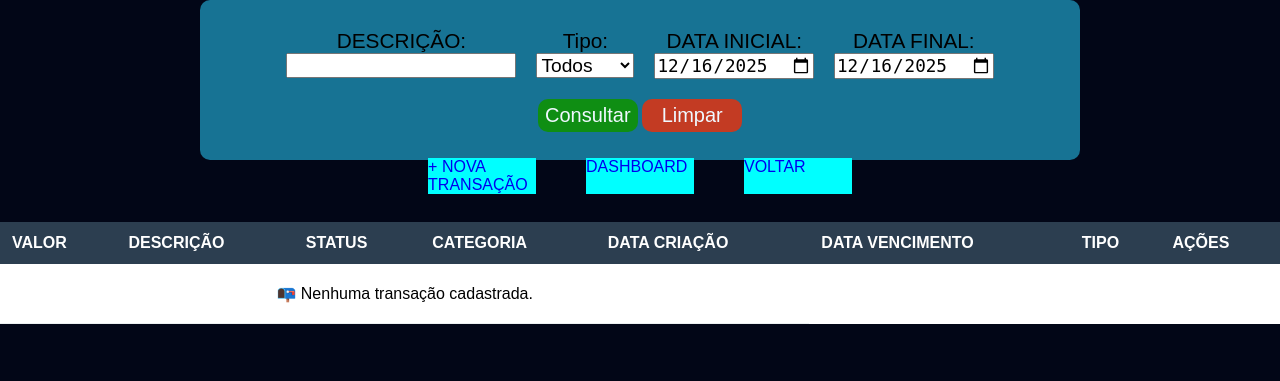
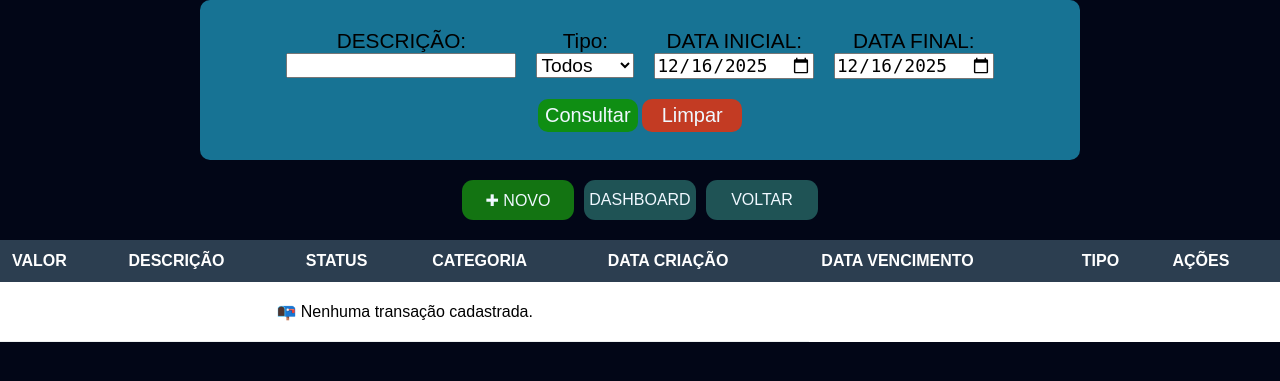
Before and after one commit to vitorhugoarcanjo/site_gestao_financeira, a Flask app: page /financas/ in a window 1280 px wide. Shown: the top 381 px of the page. Run offline with Flask 3, Linux system fonts and the light colour scheme; the visitor is signed in with stand-in values (Sample User, id 1); data that the repository does not hold is empty.

Commit message:
Melhorando layout's

```diff
--- a/static/pasta_financas/crud/pasta_insert/import_css.css
+++ b/static/pasta_financas/crud/pasta_insert/import_css.css
@@ -1,3 +1,3 @@
-@import url('/static/pasta_financas/estrutura_global.css');
+@import url('/static/pasta_financas/financas/estrutura_global.css');
 @import url('/static/pasta_financas/crud/pasta_insert/insert_transacao.css');
 @import url('/static/pasta_financas/crud/pasta_insert/insert_parcelas.css')
--- /dev/null
+++ b/static/pasta_financas/financas/import_todas_css.css
@@ -0,0 +1,4 @@
+@import url('/static/pasta_financas/financas/estrutura_global.css');
+@import url('/static/pasta_financas/financas/section_consultas.css');
+@import url('/static/pasta_financas/financas/tabela_transacoes.css');
+@import url('/static/pasta_financas/financas/section_botoes_telas.css');
--- /dev/null
+++ b/static/pasta_financas/financas/section_botoes_telas.css
@@ -0,0 +1,51 @@
+/* ESTRUTURA CONTAINER BOTOES TELAS - NOVO - DASHBOARD - VOLTAR */
+.section_botoes_telas {
+    display: flex;
+    justify-content: center;
+    width: 100%;
+    height: 5rem;
+}
+
+.container_botoes_telas {
+    display: flex;
+    gap: 10px;
+    align-items: center;
+}
+/* ESTRUTURA CONTAINER BOTOES */
+
+
+/* BOTÕES - NOVO - DASHBOARD - VOLTAR */
+.container_botoes_telas > a {
+    text-decoration: none;
+    align-content: center;
+    text-align: center;
+    height: 2.5rem;
+    width: 7rem;
+    border-radius: 0.7rem;
+    color: aliceblue;
+
+    transition: background-color 0.7s ease, transform 0.7s ease;
+}
+
+    /* BOTÃO NOVA TRANSACAO */
+    .btn_novo {
+        background-color: rgb(19, 116, 18);
+    }
+
+    .btn_novo:hover {
+        transform: scale(1.1);
+        background-color: rgb(53, 179, 36);
+    }
+    /* BOTÃO NOVA TRANSACAO */
+
+
+    /* BOTÃO DASHBOARD E VOLTAR */
+    .btn_voltar, .btn_dashboard {
+        background-color: rgb(31, 83, 85);
+    }
+
+    .btn_voltar:hover, .btn_dashboard:hover {
+        transform: scale(1.1);
+        background-color: cadetblue;
+    }
+    /* BOTÃO DASHBOARD E VOLTAR */
--- a/static/pasta_financas/tabela_transacoes.css
+++ b/static/pasta_financas/financas/tabela_transacoes.css
@@ -1,8 +1,4 @@
 /* ESTILOS DA TABELA */
-.section_tabela {
-    margin-top: 30px;
-}
-
 .container_tabela {
     width: 100%;
     overflow-x: auto;
--- a/static/pasta_financas/import_todas_css.css
+++ /dev/null
@@ -1,4 +0,0 @@
-@import url('/static/pasta_financas/estrutura_global.css');
-@import url('/static/pasta_financas/section_consultas.css');
-@import url('/static/pasta_financas/tabela_transacoes.css');
-@import url('/static/pasta_financas/section_botoes_telas.css');
--- a/static/pasta_financas/section_botoes_telas.css
+++ /dev/null
@@ -1,31 +0,0 @@
-/* ESTRUTURA CONTAINER BOTOES TELAS */
-.section_botoes_telas {
-    display: flex;
-    justify-content: center;
-    height: 2rem;
-    align-items: center;
-    width: 100%;
-    gap: 10px;
-}
-
-
-.container_botoes_telas {
-    display: flex;
-    height: auto;
-    gap: 10px;
-    justify-content: center;
-}
-
-.container_botoes_telas > a {
-    text-decoration: none;
-    /* inline-block não é necessário */
-}
-/* ESTRUTURA CONTAINER BOTOES TELAS */
-
-
-.container_botoes_telas > a {
-    height: auto;
-    width: 100%;
-    margin: 20px;
-    background-color: aqua;
-}
--- a/templates/pasta_financas/tela_financas.html
+++ b/templates/pasta_financas/tela_financas.html
@@ -3,7 +3,7 @@
 <head>
     <meta charset="UTF-8">
     <meta name="viewport" content="width=device-width, initial-scale=1.0">
-    <link rel="stylesheet" href="{{ url_for('static', filename='pasta_financas/import_todas_css.css') }}">
+    <link rel="stylesheet" href="{{ url_for('static', filename='pasta_financas/financas/import_todas_css.css') }}">
 </head>
 
 
@@ -54,13 +54,13 @@
     <section class="section_botoes_telas">
         <!-- BOTÃO NOVA TRANSAÇÃO -->
         <div class="container_botoes_telas">
-            <a href="{{ url_for('nova_transacao.initransacao') }}">
-            + NOVA TRANSAÇÃO
+            <a href="{{ url_for('nova_transacao.initransacao') }}" class="btn_novo">
+            ✚ NOVO
             </a>
 
-            <a href="{{ url_for('dashboard.inidashboard') }}">DASHBOARD</a>
+            <a href="{{ url_for('dashboard.inidashboard') }}" class="btn_dashboard" target="_blank">DASHBOARD</a>
 
-            <a href="{{ url_for('pos_login.iniposlogin') }}">VOLTAR</a>
+            <a href="{{ url_for('pos_login.iniposlogin') }}" class="btn_voltar">VOLTAR</a>
         </div>
     </section>
 
```
Also changed, not shown: static/pasta_financas/financas/estrutura_global.css (renamed from static/pasta_financas/estrutura_global.css), static/pasta_financas/financas/section_consultas.css (renamed from static/pasta_financas/section_consultas.css).
